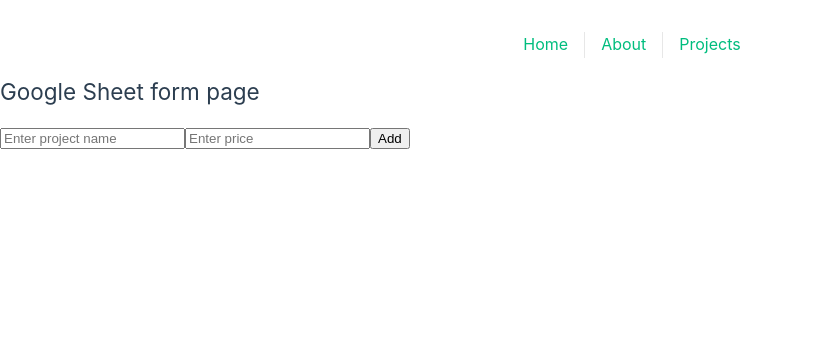
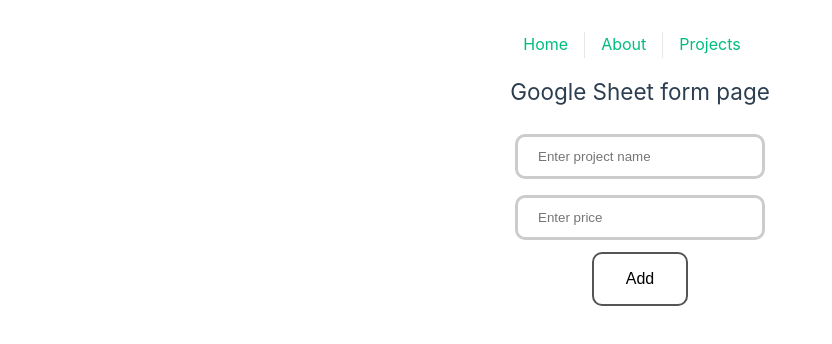
Before and after one commit to ShaniAharon/ProTeam, a Vue app: page /sheet in a window 1280 px wide. Shown: the top 344 px of the page, without its empty margins (0-832 px from the left). Built offline with nearby package versions, Linux system fonts and the light colour scheme.

Commit message:
added style to google form page

```diff
--- a/src/styles/basics/_helpers.scss
+++ b/src/styles/basics/_helpers.scss
@@ -61,3 +61,31 @@
   background-color: #555555;
   color: white;
 }
+
+//inputs
+.input-big[type='text'] {
+  width: 250px;
+  padding: 12px 20px;
+  margin: 8px 0;
+  box-sizing: border-box;
+  border: 3px solid #ccc;
+  -webkit-transition: 0.5s;
+  transition: 0.5s;
+  outline: none;
+  border-radius: 10px;
+}
+
+.input-big[type='text']:focus {
+  border: 3px solid #555;
+}
+
+//width
+.w-50prec {
+  width: 50%;
+}
+
+//form
+// .form-width {
+//   margin: auto;
+//   max-width: 55%;
+// }
--- /dev/null
+++ b/src/styles/pages/_google-form.scss
@@ -0,0 +1,4 @@
+.project-preview {
+  height: 130px;
+  background-color: rgb(208, 208, 230);
+}
--- a/src/styles/styles.scss
+++ b/src/styles/styles.scss
@@ -17,3 +17,6 @@
 @import 'components/home-view';
 @import 'components/project-list';
 @import 'components/project-preview';
+
+//PAGES
+@import 'pages/google-form';
--- a/src/views/google-sheet-form.vue
+++ b/src/views/google-sheet-form.vue
@@ -1,13 +1,19 @@
 <template>
-  <section>
+  <section class="column container-center form-width">
     <h1>Google Sheet form page</h1>
     <input
       type="text"
+      class="input-big"
       v-model="formData.name"
       placeholder="Enter project name"
     />
-    <input type="text" v-model="formData.price" placeholder="Enter price" />
-    <button @click="onAdd">Add</button>
+    <input
+      class="input-big"
+      type="text"
+      v-model="formData.price"
+      placeholder="Enter price"
+    />
+    <button class="btn btn-black" @click="onAdd">Add</button>
   </section>
 </template>
 
```
